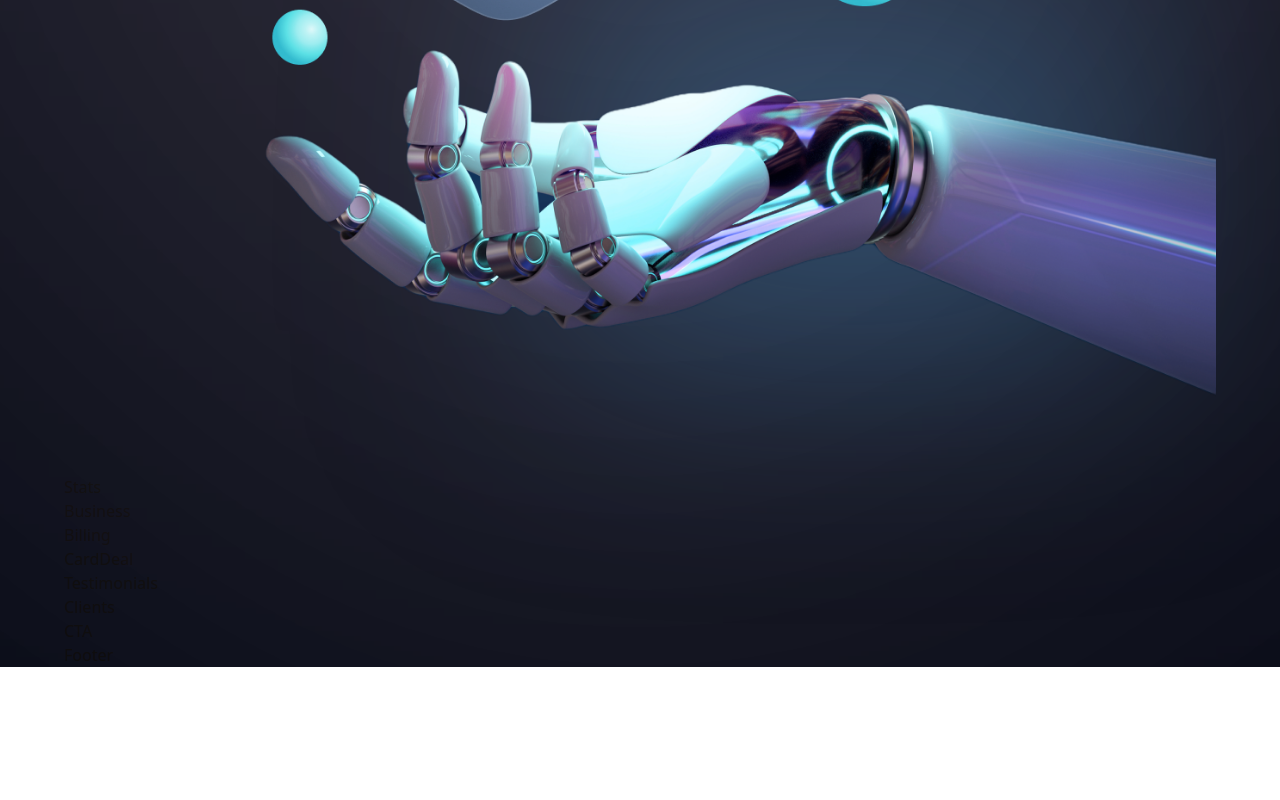
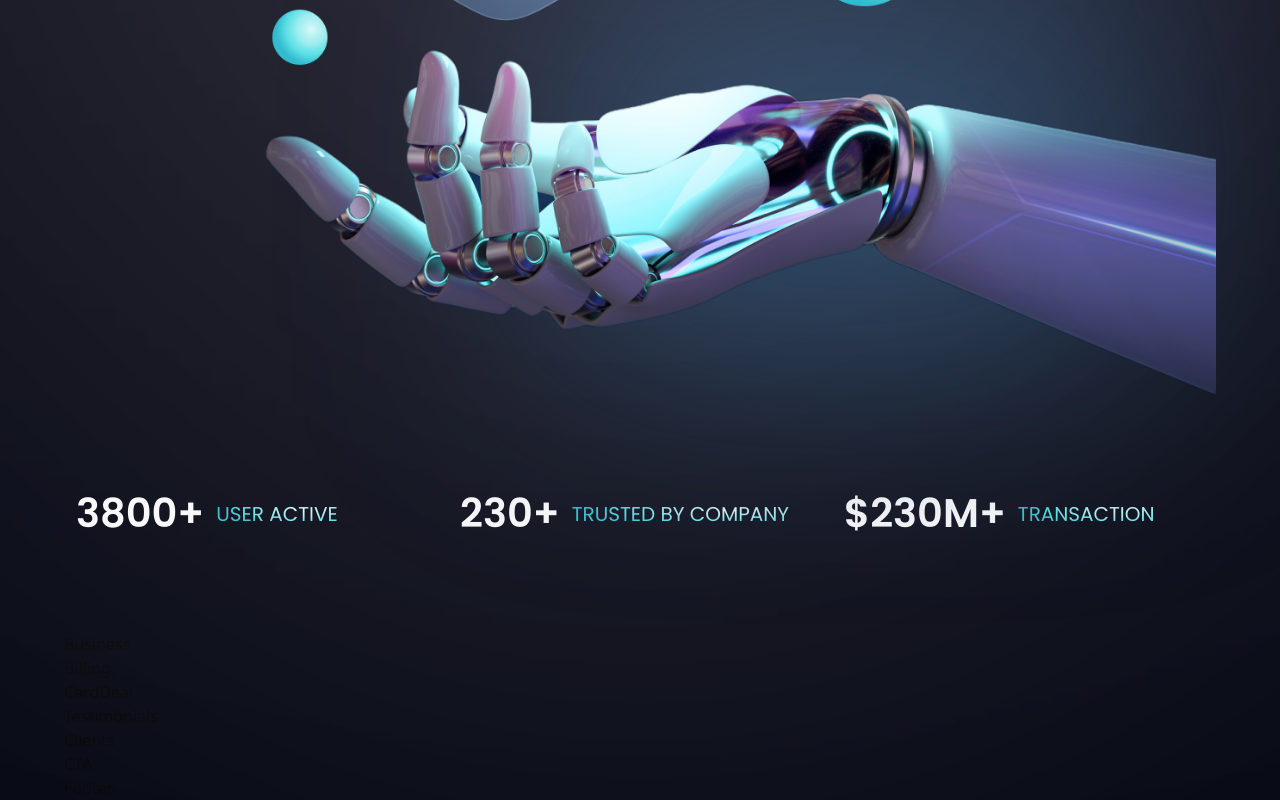
Before and after one commit to ppalladio/Bank-app, a React (Vite) app in the folder bank/: page / in a window 1280 px wide. Shown: the part 1333-2133 px from the top of the page. Before the commit the page ends 2000 px from the top, so only its background shows below. Built offline with nearby package versions, Linux system fonts and the light colour scheme.

Commit message:
stats bar

```diff
--- a/bank/src/components/Stats/Stats.jsx
+++ b/bank/src/components/Stats/Stats.jsx
@@ -1,8 +1,24 @@
+import { stats } from '../../constants';
+import styles from '../../style';
+const Stats = () => (
+    <section
+        className={`${styles.flexCenter} flex-row flex-wrap sm:mb-20 mb-6`}
+    >
+        {stats.map((stat) => (
+            <div
+                key={stat.id}
+                className={`flex-1 flex justify-start items-center flex-row m-3`}
+            >
+                <h4 className="font-poppins font-semibold xs:text-[40px] text-[30px] xs:leading-[53px] leading-[43px] text-gray-50 ">
+                    {' '}
+                    {stat.value}
+                </h4>
+                <p className="font-poppins font-normal xs:text-[20px] text-[15px] xs:leading-[26px] leading-[21px] text-gradient uppercase ml-3">
+                    {stat.title}
+                </p>
+            </div>
+        ))}
+    </section>
+);
 
-const Stats = () => {
-  return (
-	<div>Stats</div>
-  )
-}
-
-export default Stats
+export default Stats;
```
